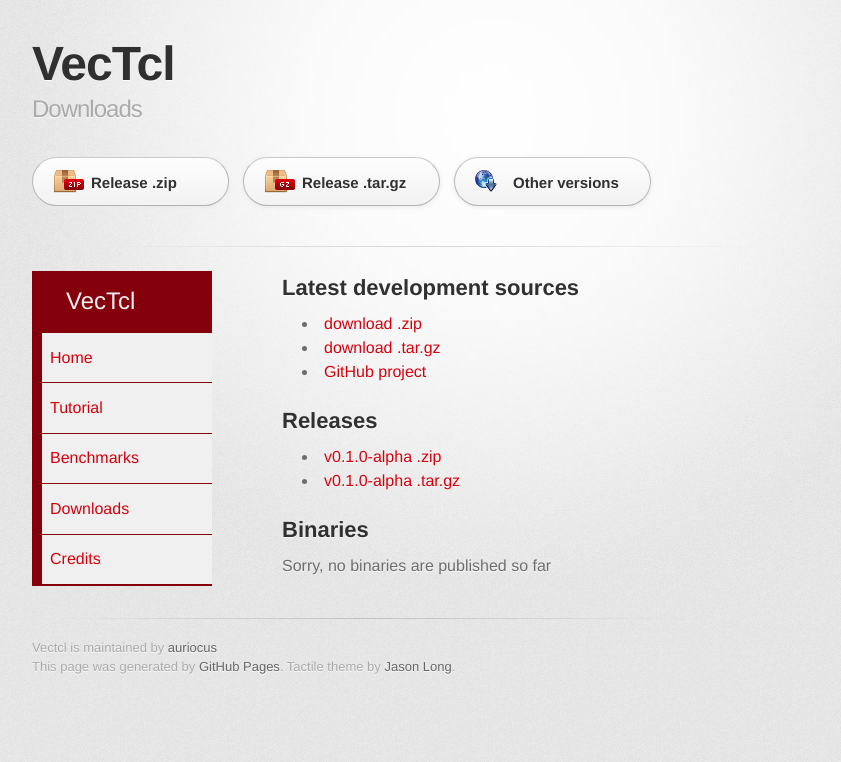
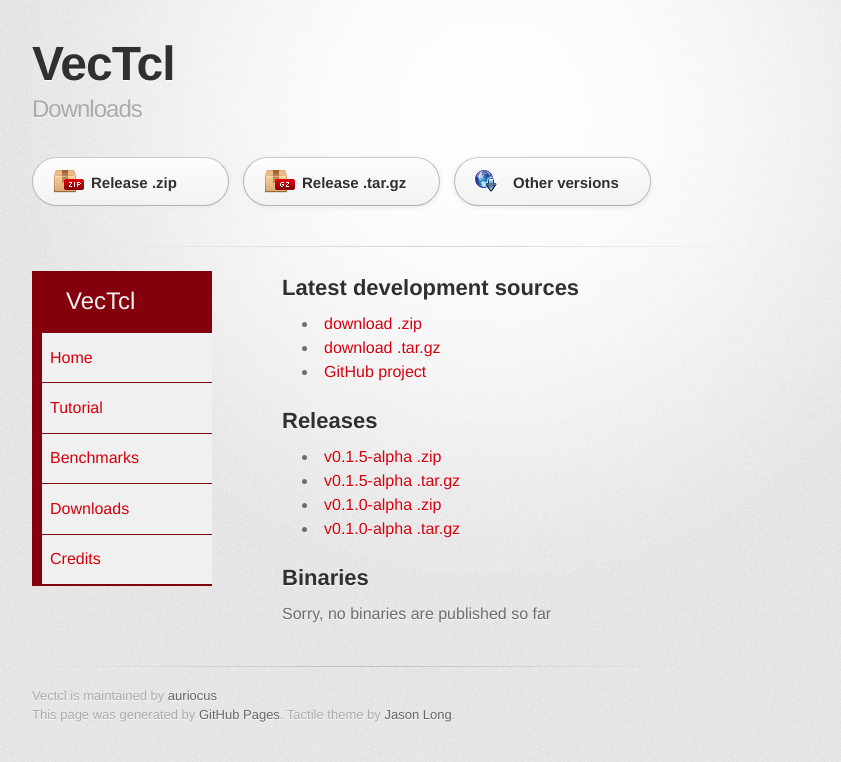
Before and after one commit to auriocus/VecTcl, a Jekyll site: the page built from 30-downloads.md, in a window 1280 px wide. Shown: the top 762 px of the page, without its empty margins (148-989 px from the left). Built offline with Jekyll 4.4.1, drawn with Linux system fonts in a browser that asks for light colours.

Commit message:
Add new release to downloads page

```diff
--- a/30-downloads.md
+++ b/30-downloads.md
@@ -14,6 +14,8 @@
 
 Releases
 --------
+- [v0.1.5-alpha .zip](https://github.com/auriocus/VecTcl/archive/v0.1.5-alpha.zip)
+- [v0.1.5-alpha .tar.gz](https://github.com/auriocus/VecTcl/archive/v0.1.5-alpha.tar.gz)
 - [v0.1.0-alpha .zip](https://github.com/auriocus/VecTcl/archive/v0.1.0-alpha.zip)
 - [v0.1.0-alpha .tar.gz](https://github.com/auriocus/VecTcl/archive/v0.1.0-alpha.tar.gz)
 
--- a/_layouts/default.html
+++ b/_layouts/default.html
@@ -5,8 +5,8 @@
 	</header>
 
 	    <section id="downloads" class="clearfix">
-          <a href="https://github.com/auriocus/VecTcl/archive/v0.1.0-alpha.zip" id="download-zip" class="button"><span>Release .zip</span></a>
-          <a href="https://github.com/auriocus/VecTcl/archive/v0.1.0-alpha.tar.gz" id="download-tar-gz" class="button"><span>Release .tar.gz</span></a>
+          <a href="https://github.com/auriocus/VecTcl/archive/v0.1.5-alpha.zip" id="download-zip" class="button"><span>Release .zip</span></a>
+          <a href="https://github.com/auriocus/VecTcl/archive/v0.1.5-alpha.tar.gz" id="download-tar-gz" class="button"><span>Release .tar.gz</span></a>
           <a href="{{ site.baseurl }}/downloads.html" id="show-downloads" class="button"><span>Other versions</span></a>
         </section>
 
```
